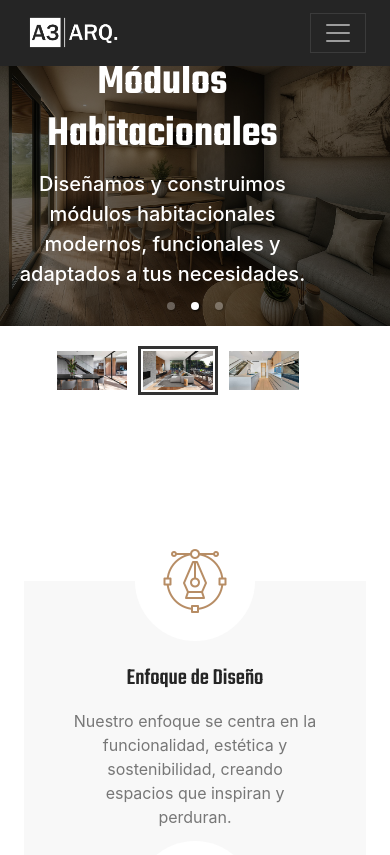
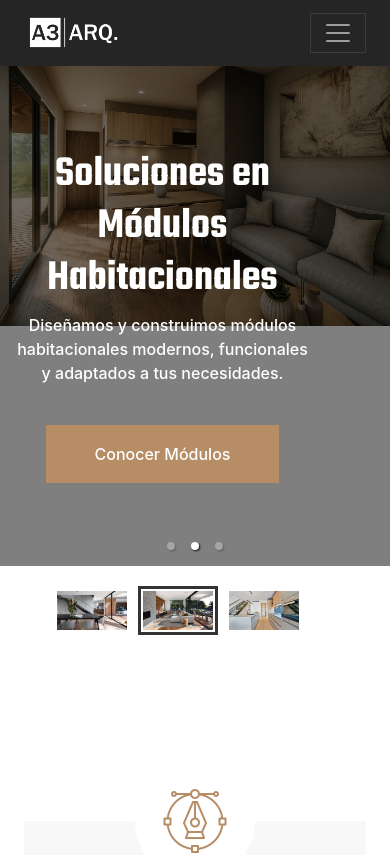
Before and after one commit to camiurenda/A3Arq, a React (Create React App) app: page / in a window 390 px wide. Shown: the top 855 px of the page. Built offline with nearby package versions, Linux system fonts and the light colour scheme; the HTML template or start-up script is replaced by a standard one.

Commit message:
Intento 2 de acomodar carousel en mobile

```diff
--- a/public/css/style.css
+++ b/public/css/style.css
@@ -180,9 +180,8 @@ h6,
     }
 
     .header-carousel .owl-carousel-item img {
-        position: absolute;
         width: 100%;
-        height: 100%;
+        height: auto; /* Allow height to adjust proportionally */
         object-fit: cover;
     }
 
--- a/src/components/Carousel.js
+++ b/src/components/Carousel.js
@@ -25,7 +25,7 @@ const MainCarousel = () => {
                 renderThumbs={renderThumbs}
                 className="header-carousel position-relative"
             >
-                <div data-dot="<img src='img/carousel-1.jpg'>">
+                <div className="owl-carousel-item position-relative" data-dot="<img src='img/carousel-1.jpg'>">
                     <img className="img-fluid" src="img/1.jpg" alt="" />
                     <div className="owl-carousel-inner">
                         <div className="container">
@@ -39,7 +39,7 @@ const MainCarousel = () => {
                         </div>
                     </div>
                 </div>
-                <div data-dot="<img src='img/carousel-2.jpg'>">
+                <div className="owl-carousel-item position-relative" data-dot="<img src='img/carousel-2.jpg'>">
                     <img className="img-fluid" src="img/2.jpg" alt="" />
                     <div className="owl-carousel-inner">
                         <div className="container">
@@ -53,7 +53,7 @@ const MainCarousel = () => {
                         </div>
                     </div>
                 </div>
-                <div data-dot="<img src='img/carousel-3.jpg'>">
+                <div className="owl-carousel-item position-relative" data-dot="<img src='img/carousel-3.jpg'>">
                     <img className="img-fluid" src="img/3.jpg" alt="" />
                     <div className="owl-carousel-inner">
                         <div className="container">
```
